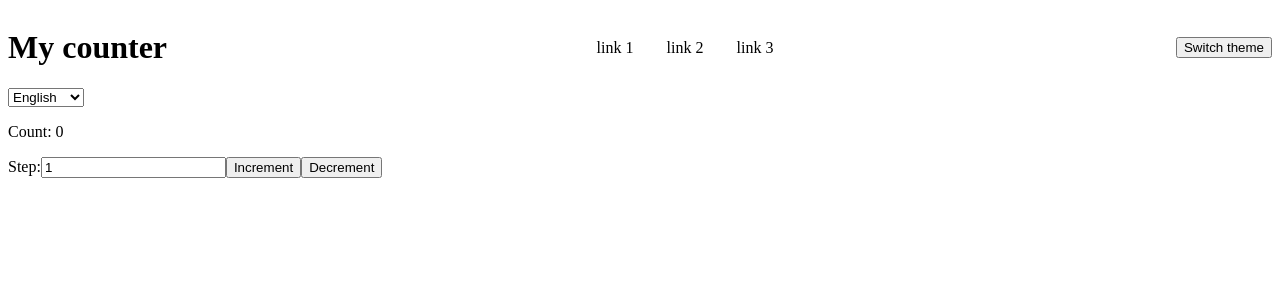
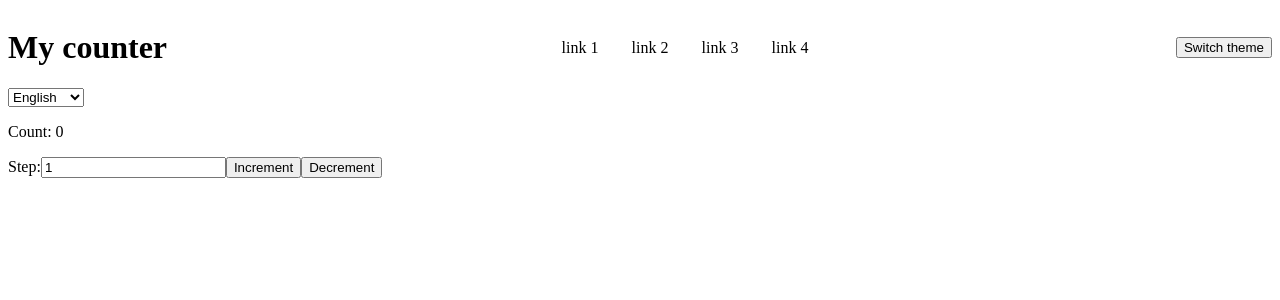
Before and after one commit to NataliiaYakovenko/redux-toolkit-roman, a React (Create React App) app: page / in a window 1280 px wide. Shown: the top 300 px of the page. Built offline with nearby package versions, Linux system fonts and the light colour scheme.

Commit message:
RT-2 Add new link to header

```diff
--- a/src/components/Header/Header.js
+++ b/src/components/Header/Header.js
@@ -24,6 +24,7 @@ const Header = (props) => {
           <li className={styles.nowListItem}>link 1</li>
           <li className={styles.nowListItem}>link 2</li>
           <li className={styles.nowListItem}>link 3</li>
+          <li className={styles.nowListItem}>link 4</li>
         </ul>
       </nav>
 
```
